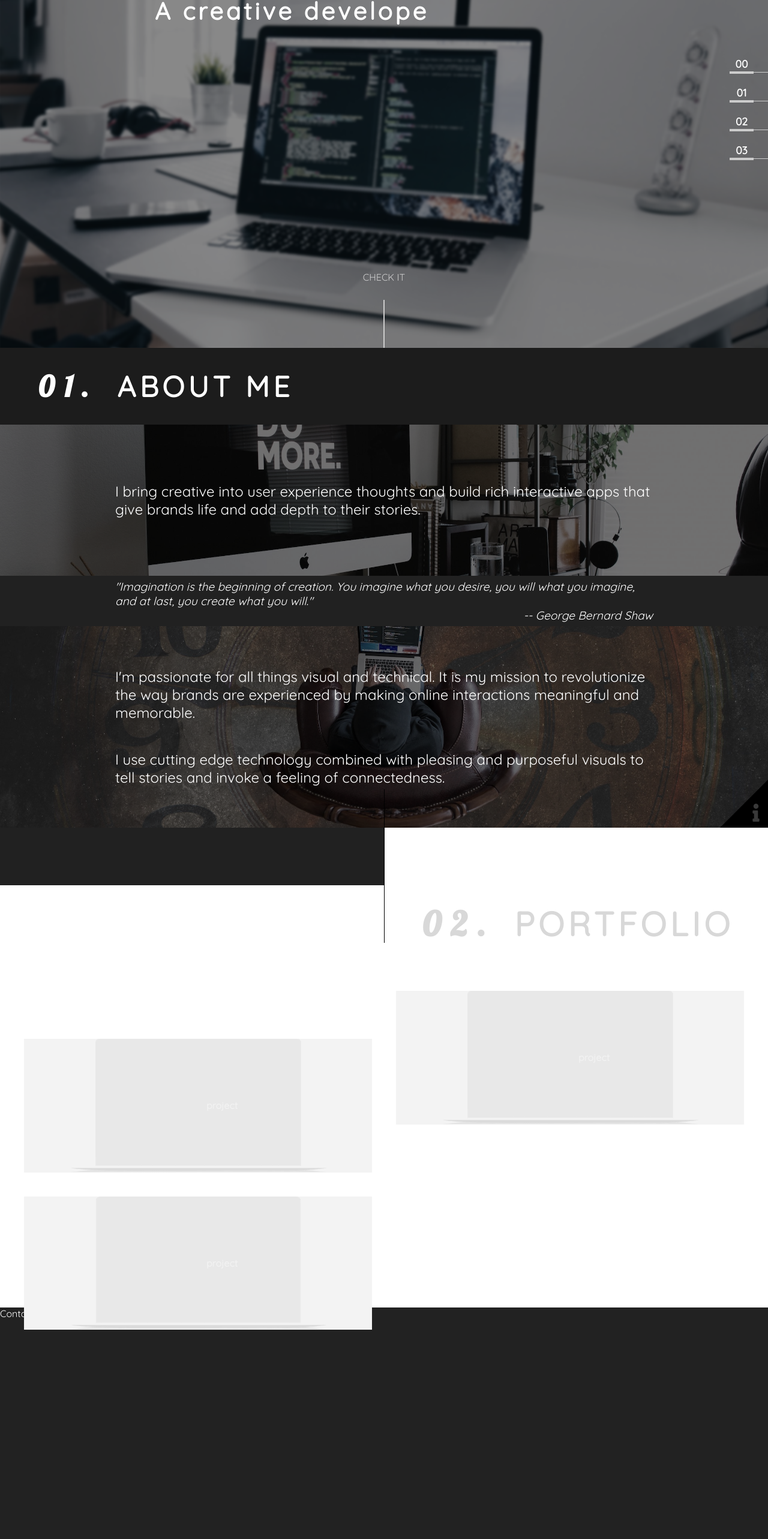
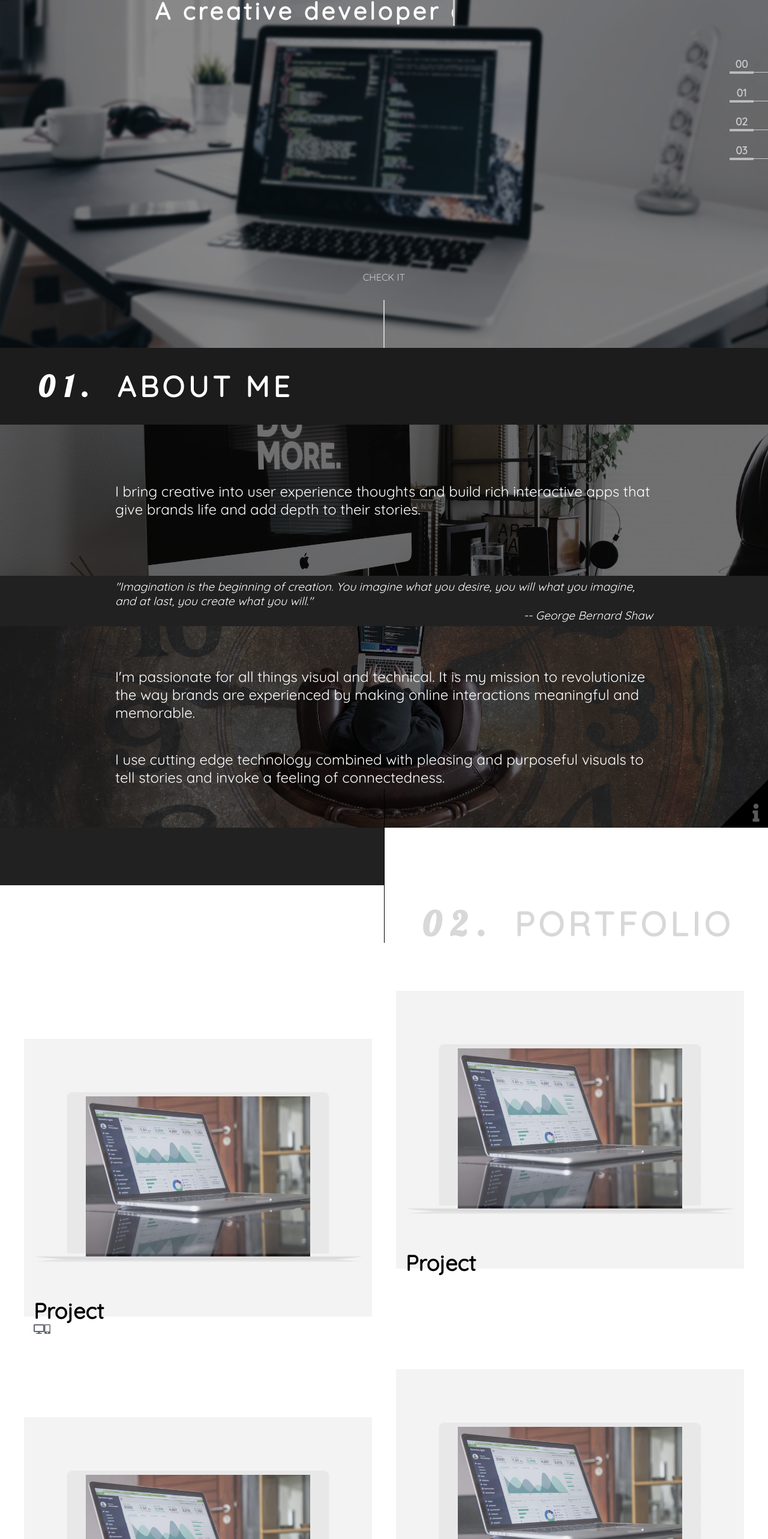
Before and after one commit to codingkix/portfolio, a React (Create React App) app: page / in a window 1280 px wide. Shown: the part 220-2786 px from the top of the page at 60% size. Built offline with nearby package versions, Linux system fonts and the light colour scheme.

Commit message:
multi project css

```diff
--- a/src/App.css
+++ b/src/App.css
@@ -13,3 +13,8 @@
 .section-title h3 {
   width: 50%;
 }
+
+h4,
+h5 {
+  margin: 0;
+}
--- a/src/AppNav.css
+++ b/src/AppNav.css
@@ -1,57 +1,56 @@
-
-.App-nav{
+.App-nav {
   position: fixed;
-  right:0;
+  right: 0;
   top: 50%;
   z-index: 100;
   width: 13em;
   transform: translateY(-50%);
 }
 
-.App-nav-item{
+.App-nav-item {
   position: relative;
   height: 3rem;
 }
 
-.App-nav-item a{
+.App-nav-item a {
   width: 100%;
   display: flex;
-  color: #FFF;
+  color: #ccc;
   height: 3rem;
   font-size: 1.1rem;
   text-decoration: none;
   position: absolute;
   right: -9rem;
   align-items: center;
-  transition: right .8s cubic-bezier(0.23, 1, 0.32, 1);
+  transition: right 0.8s cubic-bezier(0.23, 1, 0.32, 1);
 }
 
-.App-nav-item a:hover{
-  right:0;
+.App-nav-item a:hover {
+  right: 0;
 }
 
-.App-nav-item span{
+.App-nav-item span {
   display: inline-block;
-  padding-bottom: .3rem;
+  padding-bottom: 0.3rem;
   position: relative;
 }
 
-.nav-item_number{
+.nav-item_number {
   width: 2.5rem;
   font-weight: 700;
   text-align: center;
 }
 
-.nav-item_number::after{
-  border-bottom: .3rem solid #CCC;
+.nav-item_number::after {
+  border-bottom: 0.3rem solid #bbb;
   content: '';
   position: absolute;
-  width:100%;
-  left:0;
-  bottom: -.1rem;
+  width: 100%;
+  left: 0;
+  bottom: -0.1rem;
 }
 
-.nav-item_name{
+.nav-item_name {
   flex: 1;
   padding-left: 1.5rem;
   padding-right: 1.5rem;
@@ -59,11 +58,11 @@
   text-align: center;
 }
 
-.nav-item_name::after{
+.nav-item_name::after {
   position: absolute;
-  width:100%;
+  width: 100%;
   left: 0;
   bottom: 0;
   content: '';
-  border-bottom: .1rem solid #CCC;
+  border-bottom: 0.1rem solid #ccc;
 }
--- a/src/Portfolio.css
+++ b/src/Portfolio.css
@@ -1,5 +1,4 @@
 .Portfolio {
-  min-height: 100%;
   background-color: #212121;
 }
 
@@ -58,11 +57,11 @@
   margin-bottom: 2.5rem;
 }
 
-.Portfolio-item:nth-child(1) {
+.Portfolio-item:nth-of-type(odd) {
   margin-top: 8rem;
 }
 
-.Portfolio-item:nth-child(2) {
+.Portfolio-item:nth-of-type(even) {
   margin-top: 3rem;
 }
 
@@ -80,8 +79,8 @@
   content: '';
   position: absolute;
   top: 0;
-  left: 0;
-  width: 100%;
+  left: 3%;
+  width: 94%;
   height: 100%;
   background-image: url('./images/mac.png');
   background-size: contain;
@@ -91,17 +90,27 @@
 }
 
 .Portfolio-preview {
-  /* position: relative;
-  padding-top: 52%; */
+  text-align: center;
 }
 
 .Portfolio-screenshot {
   width: 80%;
-  /* position: absolute;
-  top: 7.5%;
-  left: 13%;
-  width: 74%;
-  -webkit-backface-visibility: hidden;
-  backface-visibility: hidden;
-  z-index: 1; */
 }
+
+.Portfolio-project-info {
+  position: absolute;
+  top: calc(100% - 2rem);
+  text-transform: capitalize;
+  left: 1rem;
+  color: #000;
+}
+
+.Portfolio-project-title {
+  font-size: 2.25rem;
+}
+
+.Portfolio-project-type {
+  display: flex;
+  font-size: 1rem;
+  color: #656a70;
+}
--- a/src/Portfolio.js
+++ b/src/Portfolio.js
@@ -1,6 +1,6 @@
 import React from 'react'
 import './Portfolio.css'
-import project1 from './images/coding.jpg'
+import demo from './images/demo.jpg'
 
 import SectionHeader from './SectionHeader'
 
@@ -21,7 +21,21 @@ const Portfolio = () => {
         <li className="Portfolio-item">
           <span className="Portfolio-project">
             <figure className="Portfolio-preview">
-              <img className="Portfolio-screenshot" />
+              <img className="Portfolio-screenshot" src={demo} />
+            </figure>
+            <figcaption className="Portfolio-project-info">
+              <h4 className="Portfolio-project-title">project</h4>
+              <h5 className="Portfolio-project-type">
+                <i className="fas fa-desktop" />
+                <i class="fas fa-mobile-alt" />
+              </h5>
+            </figcaption>
+          </span>
+        </li>
+        <li className="Portfolio-item">
+          <span className="Portfolio-project">
+            <figure className="Portfolio-preview">
+              <img className="Portfolio-screenshot" src={demo} />
             </figure>
             <figcaption className="Portfolio-project-info">
               <h4 className="Portfolio-project-title">project</h4>
@@ -31,7 +45,7 @@ const Portfolio = () => {
         <li className="Portfolio-item">
           <span className="Portfolio-project">
             <figure className="Portfolio-preview">
-              <img />
+              <img className="Portfolio-screenshot" src={demo} />
             </figure>
             <figcaption className="Portfolio-project-info">
               <h4 className="Portfolio-project-title">project</h4>
@@ -41,7 +55,7 @@ const Portfolio = () => {
         <li className="Portfolio-item">
           <span className="Portfolio-project">
             <figure className="Portfolio-preview">
-              <img />
+              <img className="Portfolio-screenshot" src={demo} />
             </figure>
             <figcaption className="Portfolio-project-info">
               <h4 className="Portfolio-project-title">project</h4>
```
Also changed, not shown: src/images/demo.jpg (added).
